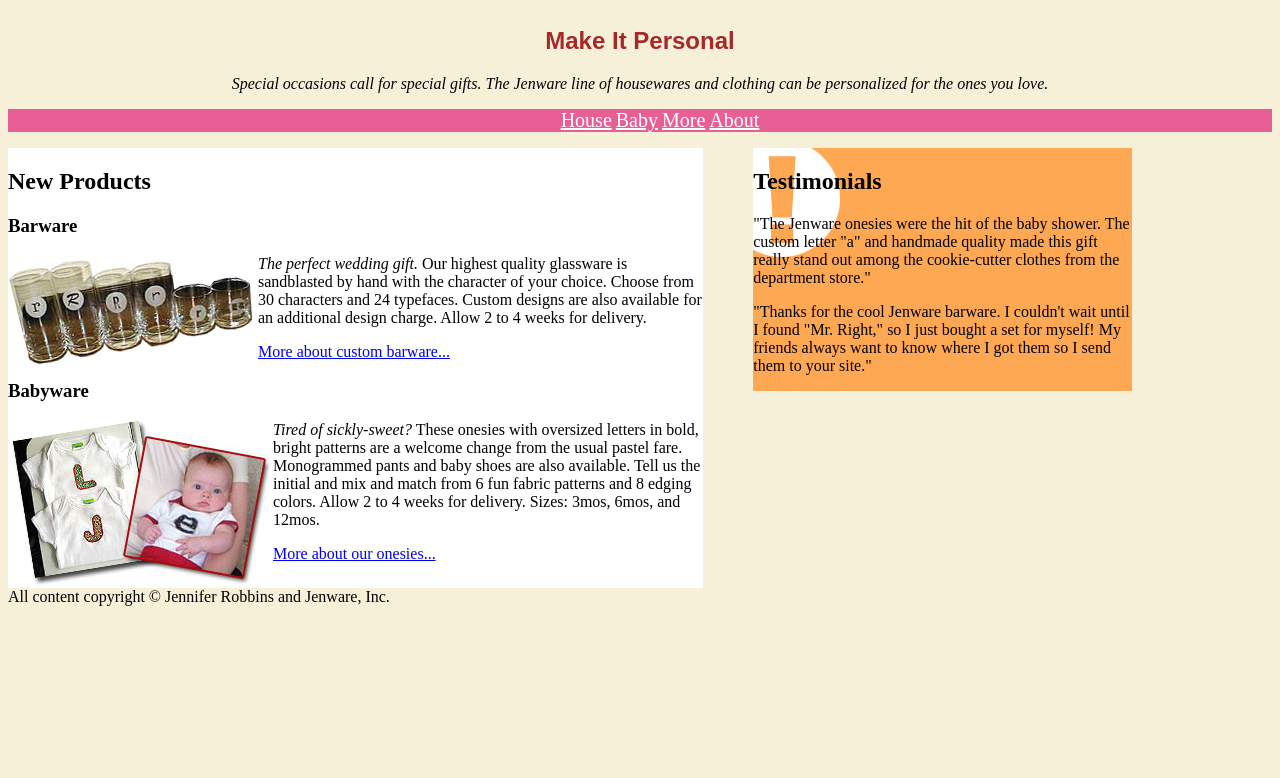
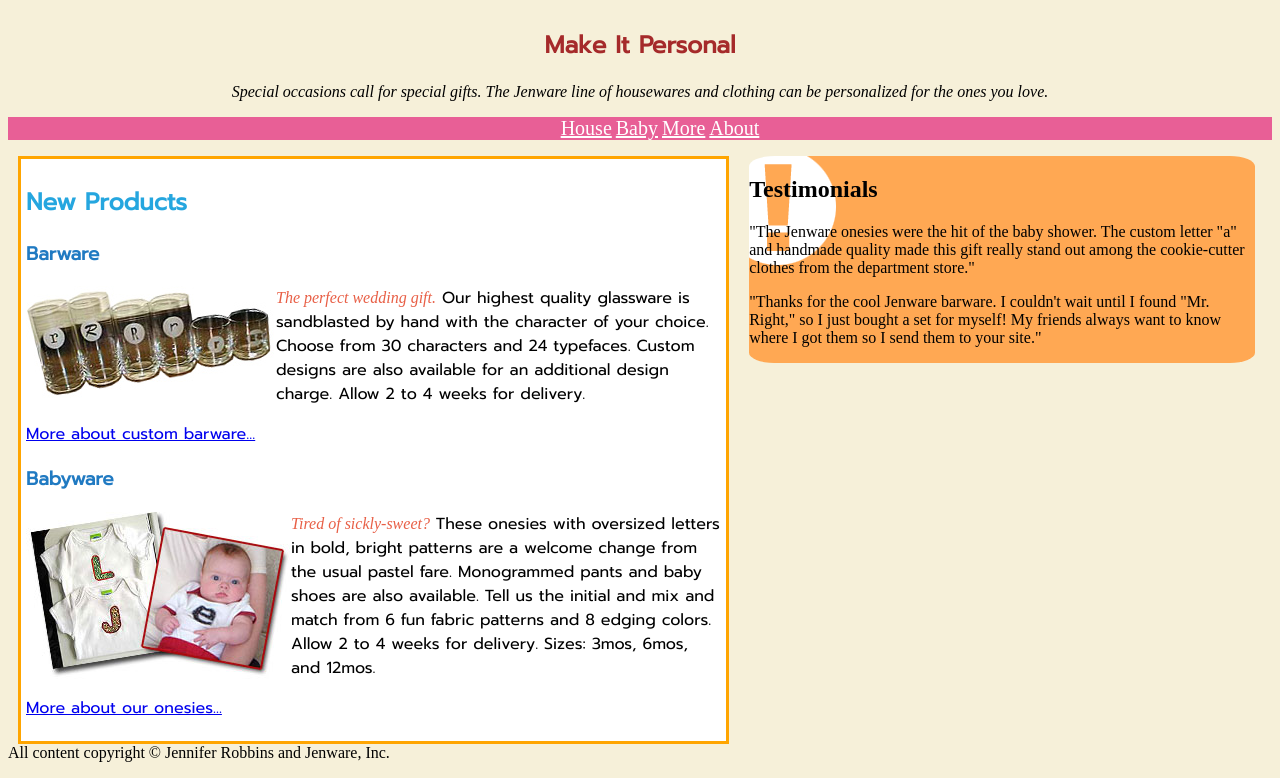
Before and after one commit to safesit23/INT106WebTech, a plain HTML site: page LabWeek5/jenware.html in a window 1280 px wide. Shown: the part 104-882 px from the top of the page. Before the commit the page ends 800 px from the top, so only its background shows below. Drawn offline with Linux system fonts and the light colour scheme.

Commit message:
[Add] Div Style

```diff
--- a/LabWeek5/jenware.html
+++ b/LabWeek5/jenware.html
@@ -2,7 +2,9 @@
 <html>
 <head>
 <meta http-equiv="Content-Type" content="text/html; charset=iso-8859-1">
-<title></title>
+<title>
+</title>
+<link href="https://fonts.googleapis.com/css?family=Prompt" rel="stylesheet">
 <style type="text/css">
 body{
 	background-color: #F6F0D9;
@@ -11,8 +13,8 @@ body{
 	text-align: center;
 }
 #intro hgroup h2{
-	font-family: sans-serif;
-	color: brown
+	font-family: 'Prompt', sans-serif;
+	color: brown;
 }
 #intro p{
 	font-style: italic;
@@ -46,18 +48,42 @@ li a:active{
 	background-color: white;
 	float: left;
 	width: 55%;
+	margin-left: 10px;
+	border-color: orange;
+	border-style: solid;
+	padding: 5px;
+}
+
+#products h2{
+	font-family: 'Prompt', sans-serif;
+	color: #25A6DF;
+}
+
+#products h3{
+	font-family: 'Prompt', sans-serif;
+	color: #207AC2;
+}
+
+#products p{
+	font-family: 'Prompt', sans-serif;
+}
+
+#products p em{
+	font-family: serif;
+	color: #E85F46;
 }
 
 #copyright{
 	clear: left;
 }
 #testimonials{
-	width: 30%;
-	margin-left: 50px;
+	width: 40%;
+	margin-left: 20px;
 	float: left;
 	background-image: url(images/ex-circle-corner.gif);
 	background-repeat: no-repeat;
 	background-color: #FFA853;
+	border-radius: 5%;
 
 }
 
```
